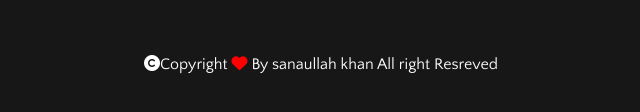
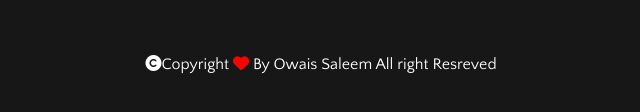
Before and after one commit to owaissaleem62/Assignment, a plain HTML site: page index.html in a window 1280 px wide. Shown: the part 8565-8677 px from the top of the page, 319-959 px from the left. Drawn offline with nearby package versions, Linux system fonts and the light colour scheme.

Commit message:
Update index.html

```diff
--- a/index.html
+++ b/index.html
@@ -766,7 +766,7 @@
         <i class="fa-brands fa-google"></i>
         <i class="fa-brands fa-tiktok"></i>
       </div>
-      <h6 class="text-center mt-5"> <i class="fa-solid fa-copyright"></i>Copyright <span><i style="color: red;" class="fa-solid fa-heart"></i></span> By sanaullah khan All right Resreved</h6>
+      <h6 class="text-center mt-5"> <i class="fa-solid fa-copyright"></i>Copyright <span><i style="color: red;" class="fa-solid fa-heart"></i></span> By Owais Saleem All right Resreved</h6>
     </div>
   </section>
   <!-- // footer end//// -->
```
